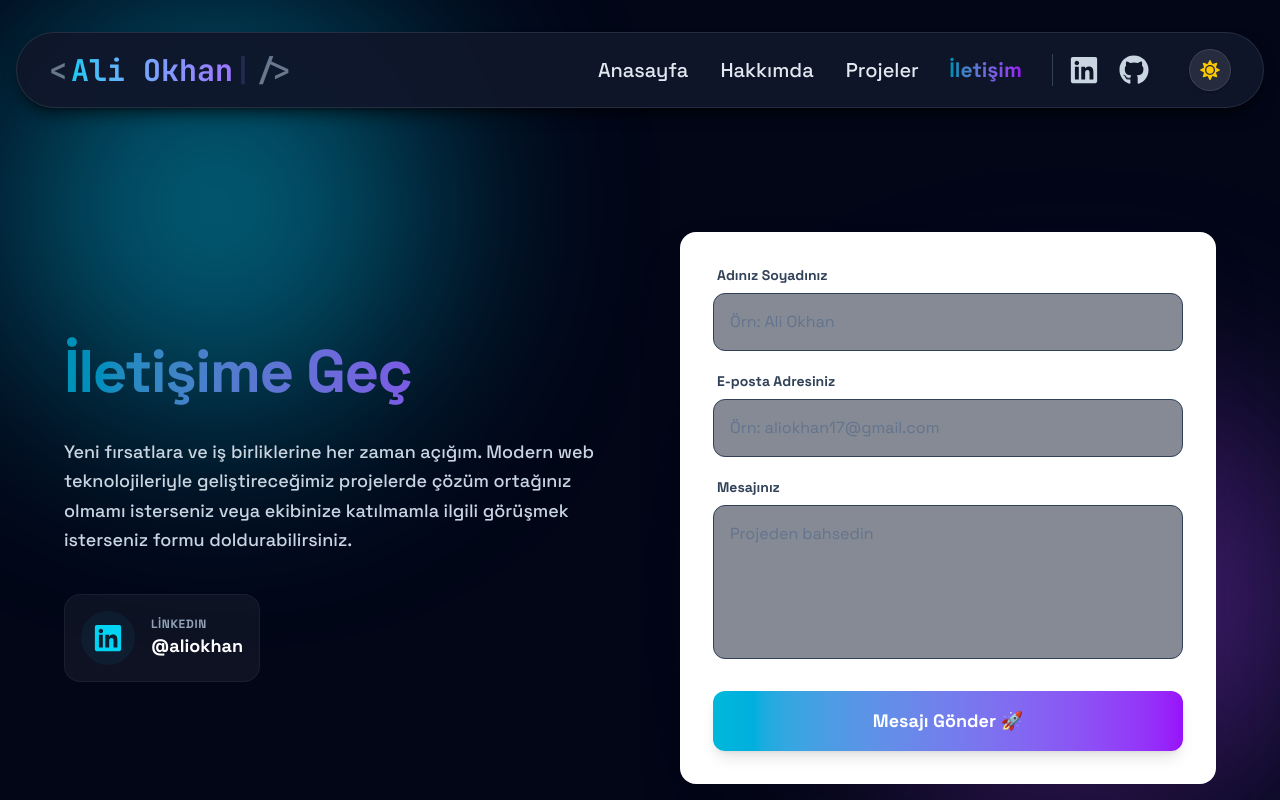
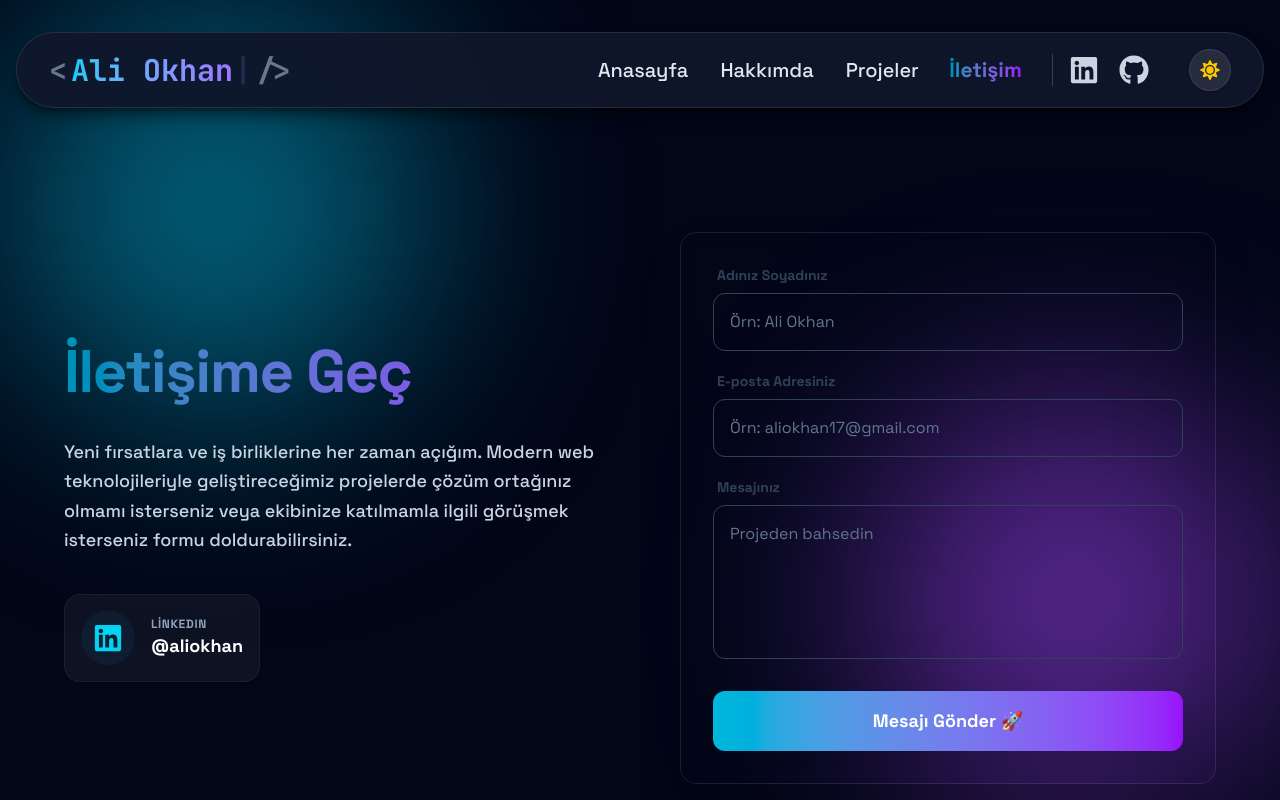
Before and after one commit to okhanali/aliokhan-portfolio, a React (Vite) app: page /contact in a window 1280 px wide. Shown: the top 800 px of the page. Built offline with nearby package versions, Linux system fonts and the light colour scheme; no server answers.

Commit message:
refactor(ui): dark mode desteği kaldırıldı ve stil tanımları sadeleştirildi
- Tüm bileşenlerden 'dark:' prefixli sınıflar temizlendi.
- Proje tek tema (varsayılan/light) yapısına geri döndürüldü.
- Gereksiz karmaşıklık giderildi.

```diff
--- a/src/components/form/index.tsx
+++ b/src/components/form/index.tsx
@@ -60,7 +60,7 @@ const Form: FC = () => {
   return (
     <Formik initialValues={INITIAL_VALUES} validationSchema={contactSchema} onSubmit={handleSubmit}>
       {({ isSubmitting }) => (
-        <FormikForm className="p-6 md:p-8 rounded-2xl shadow-2xl border backdrop-blur-md transition-colors duration-300 bg-white border-slate-200 bg-slate-800/50 border-white/10">
+        <FormikForm className="p-6 md:p-8 rounded-2xl shadow-2xl border backdrop-blur-md transition-colors duration-300 bg-transparent light:bg-white border-slate-200 bg-slate-800/50 border-white/10">
           <div className="space-y-5">
             {FORM_FIELDS.map((field) => (
               <div key={field.id} className="flex flex-col gap-2">
@@ -80,8 +80,8 @@ const Form: FC = () => {
                   placeholder={field.placeholder}
                   className={`w-full p-4 rounded-xl border outline-none transition-all duration-300
                     focus:ring-2 focus:ring-purple-500/50 focus:border-purple-500
-                    bg-slate-50 border-slate-200 text-slate-900 placeholder-slate-400 focus:bg-white
-                    bg-slate-900/50 border-slate-700 text-white placeholder-slate-500 focus:bg-slate-900
+                    light:bg-slate-50 border-slate-200 light:text-slate-900 text-white light:placeholder-slate-400
+                    border-slate-700 placeholder-slate-500
                     ${field.component === 'textarea' ? 'resize-none' : ''}`}
                 />
 
```
